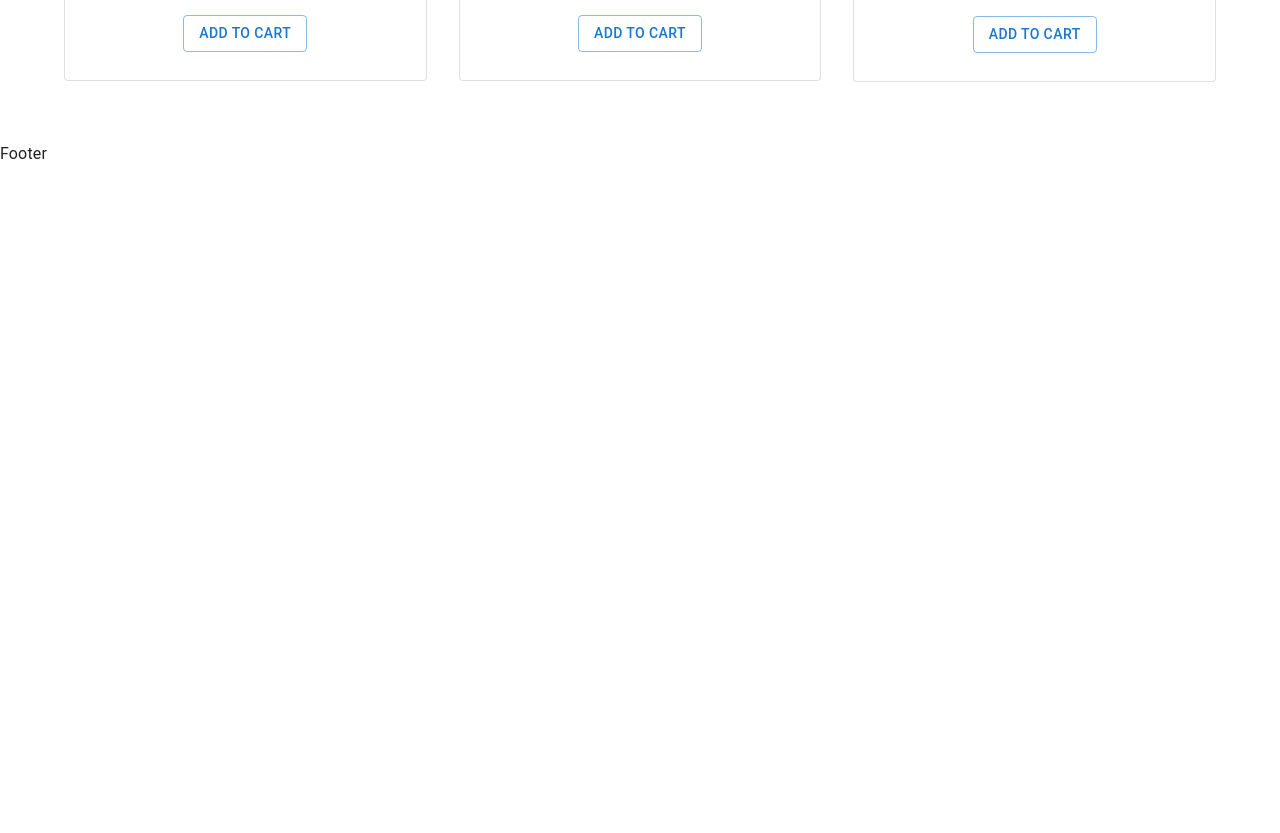
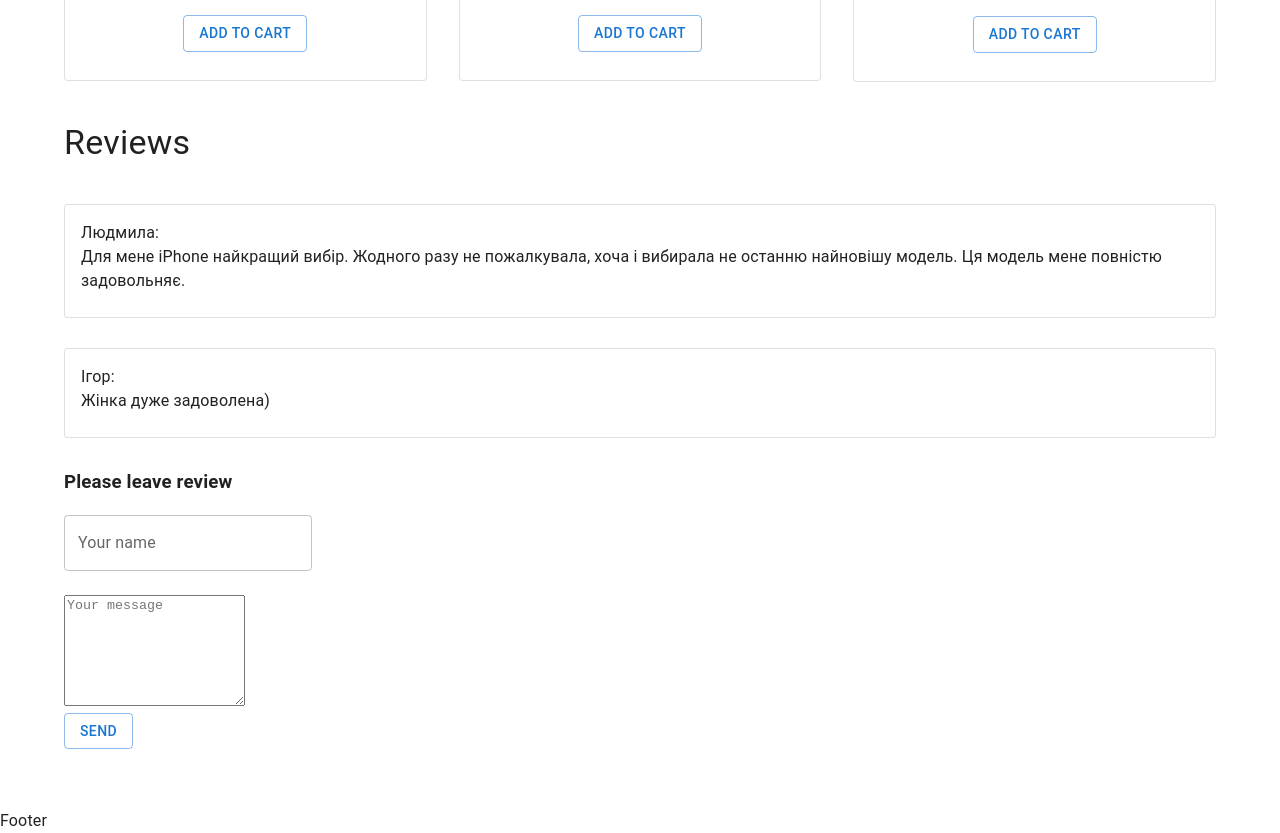
Before and after one commit to MaksAntoshkin/react-22-10, a React (Create React App) app: page / in a window 1280 px wide. Shown: the part 1340-2173 px from the top of the page. Before the commit the page ends 1506 px from the top, so only its background shows below. Built offline with nearby package versions, Linux system fonts and the light colour scheme.

Commit message:
add newReview

```diff
--- /dev/null
+++ b/src/components/Reviews/Reviews.tsx
@@ -0,0 +1,101 @@
+import {
+    Button,
+    Card,
+    CardContent,
+    TextareaAutosize,
+    TextField,
+    Typography,
+} from '@mui/material'
+import React, { useState } from 'react'
+
+type Props = {}
+
+type Review = {
+    name: string
+    text: string
+}
+
+const Reviews = (props: Props) => {
+    const arrReviews: Review[] = [
+        {
+            name: 'Людмила',
+            text: 'Для мене iPhone найкращий вибір. Жодного разу не пожалкувала, хоча і вибирала не останню найновішу модель. Ця модель мене повністю задовольняє.',
+        },
+        {
+            name: 'Ігор',
+            text: 'Жінка дуже задоволена)',
+        },
+    ]
+
+    const [reviews, setReviews] = useState<Review[]>(arrReviews)
+    const [newReview, setNewReview] = useState<Review>({
+        name: '',
+        text: '',
+    })
+
+    const handleName = (e: React.ChangeEvent<HTMLInputElement>) => {
+        setNewReview((prevState) => ({
+            ...prevState,
+            name: e.target.value,
+        }))
+    }
+    const handleText = (e: React.ChangeEvent<HTMLTextAreaElement>) => {
+        setNewReview((prevState) => ({
+            ...prevState,
+            text: e.target.value,
+        }))
+    }
+
+    const sendReview = (e: React.FormEvent<HTMLFormElement>) => {
+        e.preventDefault()
+
+        setReviews((prevState) => {
+            return [...prevState, newReview]
+        })
+
+        setNewReview({
+            name: '',
+            text: '',
+        })
+    }
+
+    return (
+        <>
+            <Typography component="h2" variant="h4" sx={{ margin: '40px 0' }}>
+                Reviews
+            </Typography>
+            {reviews.map(({ name, text }, i) => (
+                <Card variant="outlined" key={i} sx={{ margin: '30px 0' }}>
+                    <CardContent>
+                        <div>{name}:</div>
+                        <div>{text}</div>
+                    </CardContent>
+                </Card>
+            ))}
+
+            <form onSubmit={sendReview}>
+                <h3>Please leave review</h3>
+                <div>
+                    <TextField
+                        label="Your name"
+                        value={newReview.name}
+                        onChange={handleName}
+                    />
+                </div>
+                <br />
+                <div>
+                    <TextareaAutosize
+                        minRows={7}
+                        placeholder="Your message"
+                        value={newReview.text}
+                        onChange={handleText}
+                    />
+                </div>
+                <Button variant="outlined" type="submit">
+                    Send
+                </Button>
+            </form>
+        </>
+    )
+}
+export default Reviews
--- a/src/pages/Home/Home.tsx
+++ b/src/pages/Home/Home.tsx
@@ -1,4 +1,5 @@
 import ProductsList from 'components/Products/ProductsList'
+import Reviews from 'components/Reviews/Reviews'
 
 type Props = {
     addProductToCart: (count: number, price: number) => void
@@ -7,6 +8,7 @@ const Home = ({ addProductToCart }: Props) => {
     return (
         <>
             <ProductsList addProductToCart={addProductToCart} />
+            <Reviews />
         </>
     )
 }
```
